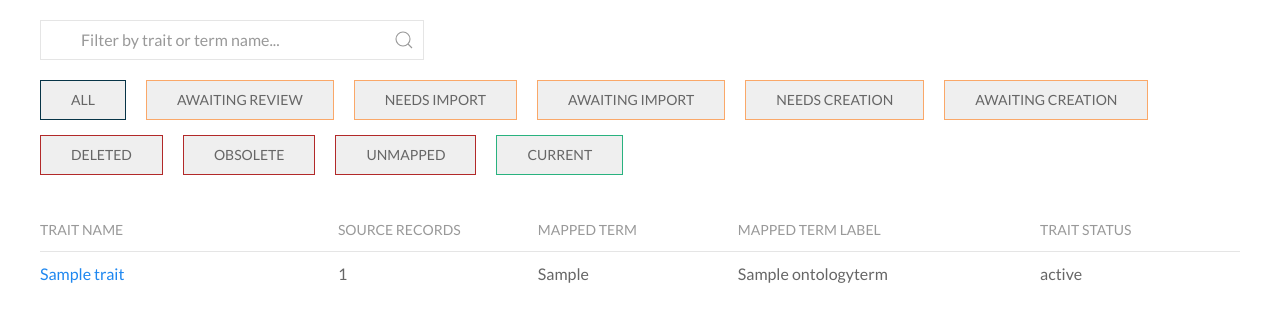
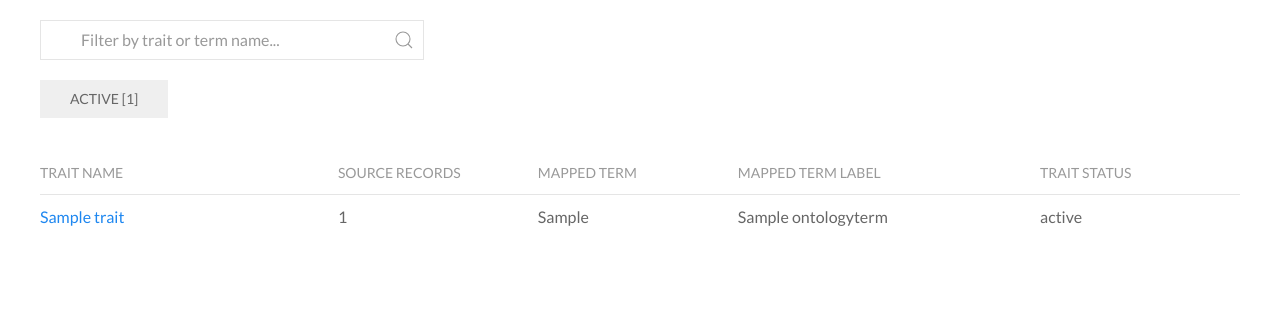
Before and after one commit to EBIvariation/trait-curation, a Django app: template traitcuration/traits/templates/traits/browse.html in a window 1280 px wide. Shown: the part 66-388 px from the top of the page. Run offline with Django 3.2, Linux system fonts and the light colour scheme; tables that the repository leaves empty hold one stand-in row (values such as "Sample post"); the template is opened without the code that fills it: values that come from a table or form of the project are taken from there, most other values are stand-ins (such as "Sample title", 1, 10 or a date in 2020); style sheets or scripts are compiled from the project's sources; some libraries are stand-ins or nearby versions.

Commit message:
Add trait status count and pass status info to templates as dicts

```diff
--- a/traitcuration/static/js/table-filtering.js
+++ b/traitcuration/static/js/table-filtering.js
@@ -8,7 +8,7 @@ function search(searchstring) {
   table.search(searchstring, ["name", "curie", "label"]);
 }
 
-function filterClicked(status) {
+function filterClicked(status, activeClass) {
   var s = status.getAttribute("data-filter");
   var filterButtons = document.getElementsByClassName("filter");
   for (var button of filterButtons) {
@@ -20,33 +20,11 @@ function filterClicked(status) {
   document.getElementById(s).classList.add("active");
   if (s === "all") {
     table.filter();
-    document.getElementById(s).classList.add("button-outlined--primary--active");
+    document.getElementById(s).classList.add(activeClass);
     return;
   }
   table.filter(function (item) {
-    switch (s) {
-      case "current":
-        document
-          .getElementById(s)
-          .classList.add("button-outlined--success--active");
-        break;
-      case "awaiting_review":
-      case "awaiting_import":
-      case "awaiting_creation":
-      case "needs_import":
-      case "needs_creation":
-        document
-          .getElementById(s)
-          .classList.add("button-outlined--warning--active");
-        break;
-      case "unmapped":
-      case "obsolete":
-      case "deleted":
-        document
-          .getElementById(s)
-          .classList.add("button-outlined--danger--active");
-        break;
-    }
+    document.getElementById(s).classList.add(activeClass);
     status = item.elm.getAttribute("status");
     if (status == s) {
       return true;
--- a/traitcuration/traits/templates/traits/browse.html
+++ b/traitcuration/traits/templates/traits/browse.html
@@ -1,5 +1,6 @@
 {% extends "traits/base.html" %}
 {% load static %}
+{% load trait_filters %}
 {% block title %} Browse Traits {% endblock %}
 {% block content %}
 <script src="{% static 'js/listjs/list.js' %}"></script>
@@ -17,86 +18,16 @@
   </div>
 
   <div class="tags">
+    {% for status in status_list %}
     <button
-      id="all"
-      onclick="filterClicked(this)"
-      class="tag filter uk-button button-outlined--primary"
-      data-filter="all"
+      id="{{status.status}}"
+      onclick="filterClicked(this, '{{status.activeClass}}')"
+      class="tag filter uk-button {{status.class}}"
+      data-filter="{{status.status}}"
     >
-      All
+      {{status.status | status_readable_name:status.count}}
     </button>
-    <button
-      id="awaiting_review"
-      onclick="filterClicked(this)"
-      class="tag filter uk-button button-outlined--warning"
-      data-filter="awaiting_review"
-    >
-      Awaiting Review
-    </button>
-    <button
-      id="needs_import"
-      onclick="filterClicked(this)"
-      class="tag filter uk-button button-outlined--warning"
-      data-filter="needs_import"
-    >
-      Needs Import
-    </button>
-    <button
-      id="awaiting_import"
-      onclick="filterClicked(this)"
-      class="tag filter uk-button button-outlined--warning"
-      data-filter="awaiting_import"
-    >
-      Awaiting Import
-    </button>
-    <button
-      id="needs_creation"
-      onclick="filterClicked(this)"
-      class="tag filter uk-button button-outlined--warning"
-      data-filter="needs_creation"
-    >
-      Needs Creation
-    </button>
-    <button
-      id="awaiting_creation"
-      onclick="filterClicked(this)"
-      class="tag filter uk-button button-outlined--warning"
-      data-filter="awaiting_creation"
-    >
-      Awaiting Creation
-    </button>
-    <button
-      id="deleted"
-      onclick="filterClicked(this)"
-      class="tag filter uk-button button-outlined--danger"
-      data-filter="deleted"
-    >
-      Deleted
-    </button>
-    <button
-      id="obsolete"
-      onclick="filterClicked(this)"
-      class="tag filter uk-button button-outlined--danger"
-      data-filter="obsolete"
-    >
-      Obsolete
-    </button>
-    <button
-      id="unmapped"
-      onclick="filterClicked(this)"
-      class="tag filter uk-button button-outlined--danger"
-      data-filter="unmapped"
-    >
-      Unmapped
-    </button>
-    <button
-      id="current"
-      onclick="filterClicked(this)"
-      class="tag filter uk-button button-outlined--success"
-      data-filter="current"
-    >
-      Current
-    </button>
+    {% endfor %}
   </div>
 
   <table class="uk-table uk-table-small uk-table-divider uk-table-justify">
@@ -116,7 +47,9 @@
           <a href="{% url 'trait_detail' trait.id %}">{{trait.name}}</a>
         </td>
         <td>{% firstof trait.number_of_source_records '0' %}</td>
-        <td class="curie">{% firstof trait.current_mapping.term_id.curie 'None' %}</td>
+        <td class="curie">
+          {% firstof trait.current_mapping.term_id.curie 'None' %}
+        </td>
         <td class="label">
           {% firstof trait.current_mapping.term_id.label 'None' %}
         </td>
--- /dev/null
+++ b/traitcuration/traits/templatetags/trait_filters.py
@@ -0,0 +1,12 @@
+from django import template
+
+register = template.Library()
+
+
+def status_readable_name(value, count):
+    """Converts the underscore from a status name into a space"""
+    readable_name = value.replace('_', ' ')
+    return f"{readable_name} [{count}]"
+
+
+register.filter('status_readable_name', status_readable_name)
```
Also changed, not shown: traitcuration/traits/views.py (+32 -1 lines), traitcuration/traits/templatetags/__init__.py (added).
